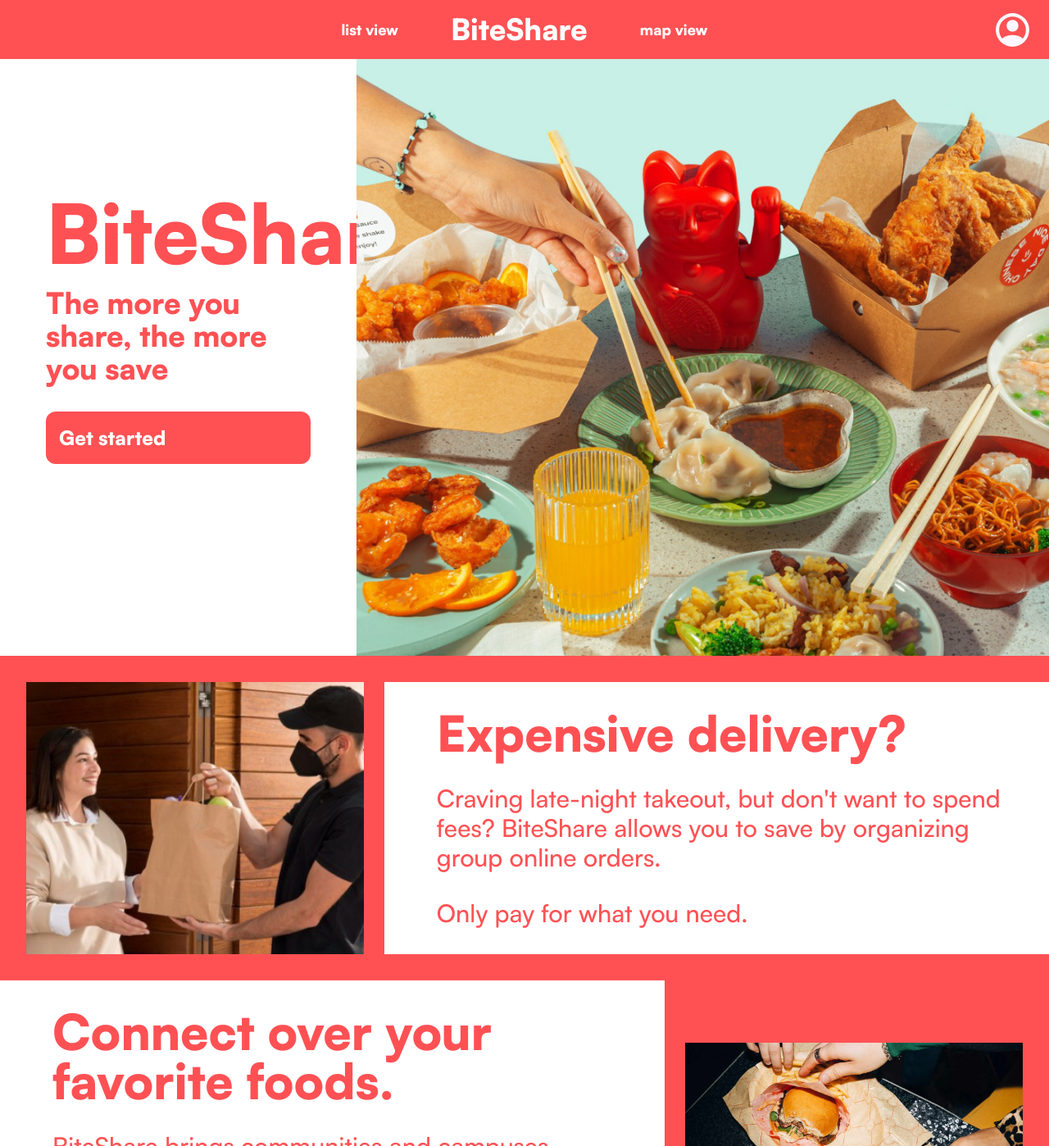
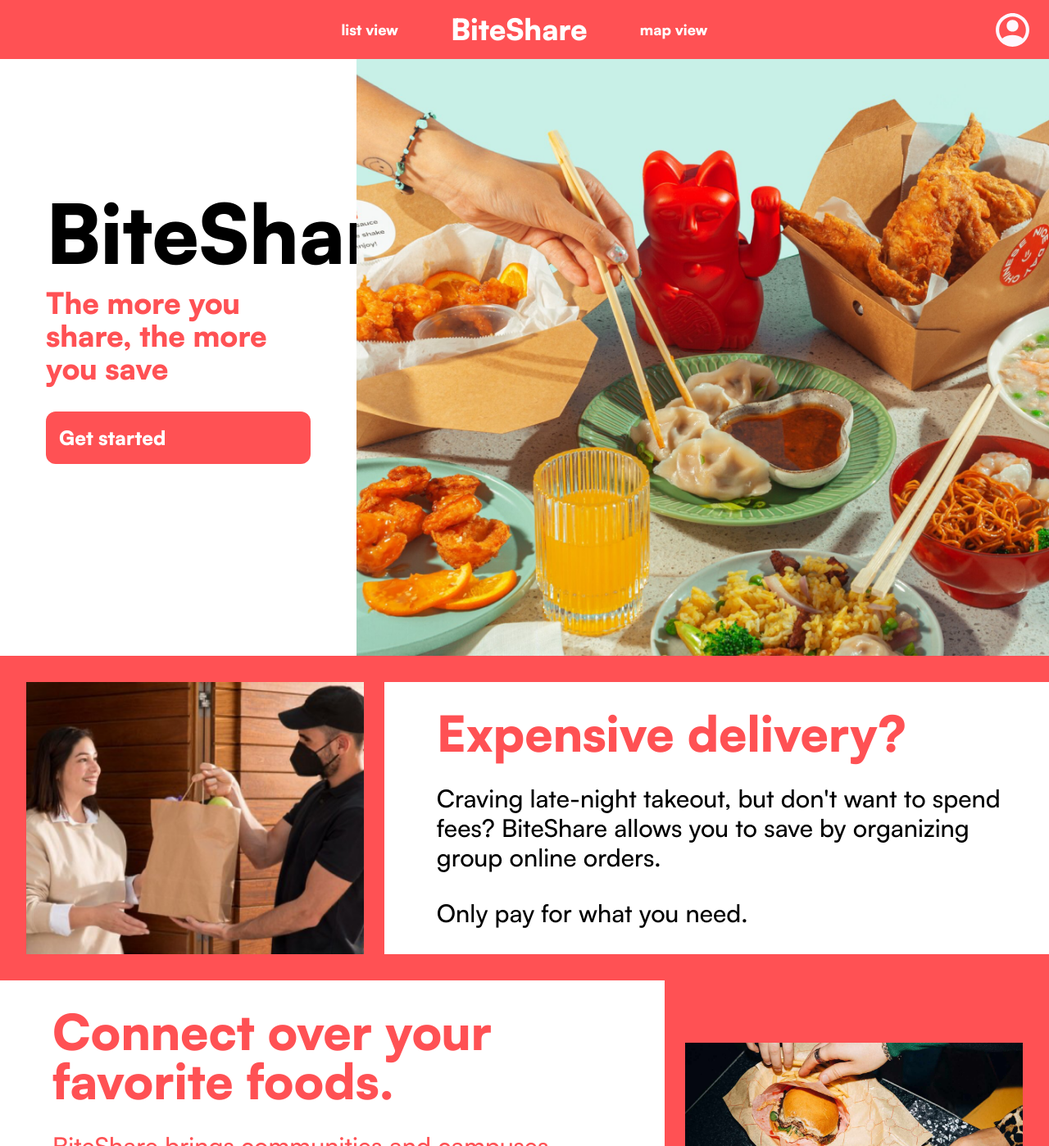
Before and after one commit to VincentShao32/dubhacks-project, a Next.js app: page / in a window 1280 px wide. Shown: the top 1398 px of the page at 82% size. Built offline with nearby package versions, Linux system fonts and the light colour scheme; no server answers.

Commit message:
gdfxhjkgcvfgvjkiogjv
gfyuigifhcjuhiogjvcvj

```diff
--- a/src/app/page.js
+++ b/src/app/page.js
@@ -10,7 +10,7 @@
     <div className="flex flex-col">
       <div className="min-h-screen flex font-[family-name:var(--font-satoshi-variable)]">
         <div className=" bg-white w-[34%] flex flex-col justify-center  px-[3.5rem] gap-4">
-          <h1 className="font-[family-name:var(--font-satoshi-variable)] text-[6.25rem] text-red leading-none ">
+          <h1 className="font-[family-name:var(--font-satoshi-variable)] text-[6.25rem] text-black leading-none ">
             BiteShare
           </h1>
           <h1 className=" text-4xl text-red pb-4">
@@ -33,11 +33,11 @@
               <h1 className="font-[family-name:var(--font-satoshi-variable)] text-6xl text-red">
                 Expensive delivery?
               </h1>
-              <p className="font-[family-name:var(--font-satoshi-medium)] text-red text-3xl">
+              <p className="font-[family-name:var(--font-satoshi-medium)] text-black text-3xl">
                 Craving late-night takeout, but don't want to spend fees?
                 BiteShare allows you to save by organizing group online orders.
               </p>
-              <p className="font-[family-name:var(--font-satoshi-medium)] text-red text-3xl">
+              <p className="font-[family-name:var(--font-satoshi-medium)] text-black text-3xl">
                 Only pay for what you need.
               </p>
             </div>
```
